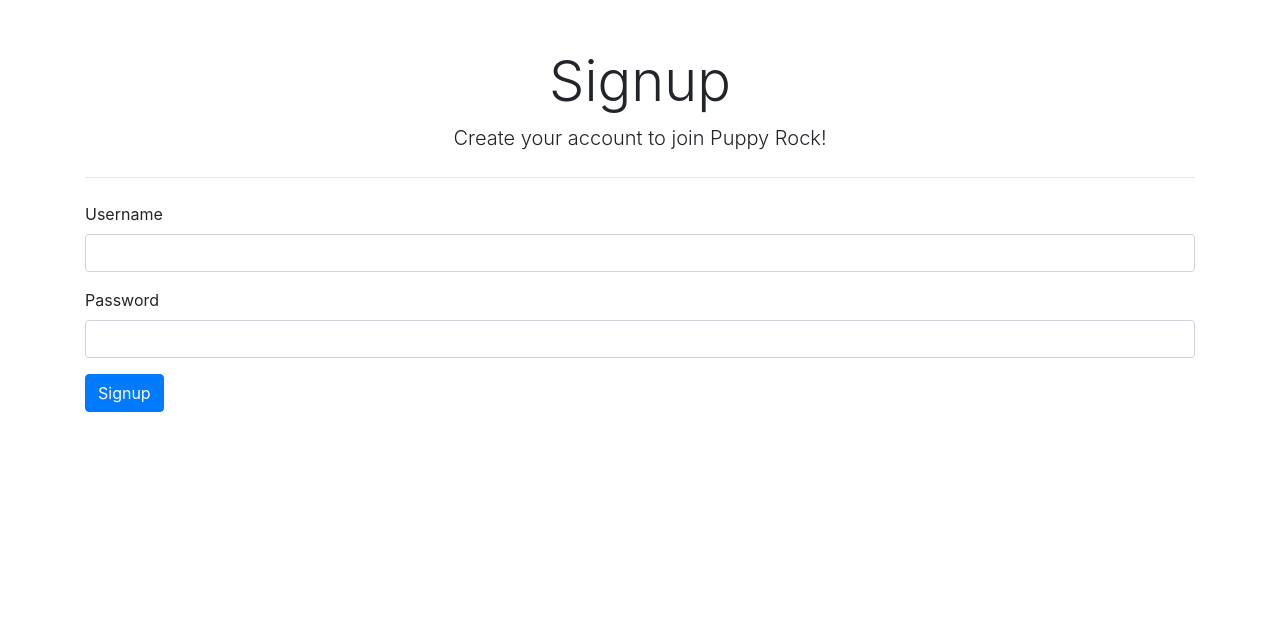
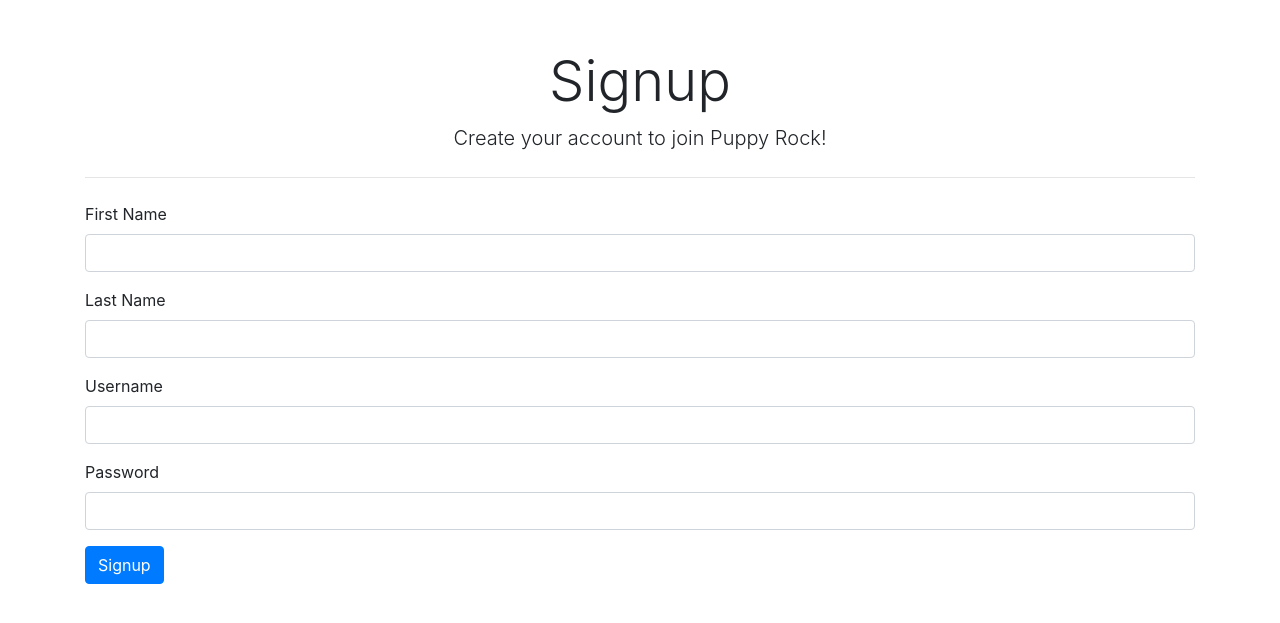
Before and after one commit to bhagyashree-reddy/flaskApp, a Flask app: page /signup in a window 1280 px wide. Shown: the part 56-679 px from the top of the page. Run offline with Flask 3, Linux system fonts and the light colour scheme; some libraries are stand-ins or nearby versions.

Commit message:
few changes

```diff
--- a/app.py
+++ b/app.py
@@ -1,4 +1,4 @@
-from flask import Flask,render_template,request # type: ignore
+from flask import Flask, render_template, request, redirect, url_for  # type: ignore
 
 app = Flask(__name__)
 
@@ -6,20 +6,30 @@ app = Flask(__name__)
 def index():
     return render_template("index.html")
 
+@app.route('/signup', methods=['GET', 'POST'])
+def signup():
+    if request.method == 'POST':
+        # Get data from form submission
+        fname = request.form.get('fname')
+        lname = request.form.get('lname')
 
-@app.route('/signup')
-def signup():
+        # Redirect to the thankyou page with the form data as URL parameters
+        return redirect(url_for('thankyou', fname=fname, lname=lname))
+
+    # If it's a GET request, just render the signup page
     return render_template("signup.html")
 
 @app.route('/thankyou')
 def thankyou():
-    fname=request.args.get('fname')
-    lname=request.args.get('lname')
-    return render_template("thankyou.html",fname=fname,lname=lname)
+    # Get URL parameters
+    fname = request.args.get('fname')
+    lname = request.args.get('lname')
+    return render_template("thankyou.html", fname=fname, lname=lname)
 
 @app.errorhandler(404)
 def page_not_found(e):
-    return render_template('404.html')
+    # Return the 404 template with a 404 status code
+    return render_template('404.html'), 404
 
 if __name__ == '__main__':
-    app.run(debug=True,host='0.0.0.0',port=5000)
+    app.run(debug=True, host='0.0.0.0', port=5000)
--- a/templates/signup.html
+++ b/templates/signup.html
@@ -6,7 +6,15 @@
     <p class="lead text-center">Create your account to join Puppy Rock!</p>
     <hr class="my-4">
 
-     <form action="{{ url_for('thankyou') }}" method="post">
+    <form action="{{ url_for('signup') }}" method="POST">
+        <div class="form-group">
+            <label for="fname">First Name</label>
+            <input type="text" class="form-control" id="fname" name="fname" required>
+        </div>
+        <div class="form-group">
+            <label for="lname">Last Name</label>
+            <input type="text" class="form-control" id="lname" name="lname" required>
+        </div>
         <div class="form-group">
             <label for="username">Username</label>
             <input type="text" class="form-control" id="username" name="username" required>
--- a/templates/thankyou.html
+++ b/templates/thankyou.html
@@ -2,7 +2,7 @@
 
 {% block content %}
 <div class="jumbotron">
-    <p>Thank you {{fname}} {{lname}} </p>
+    <h1 class="display-4">Thank You!</h1>
+    <p class="lead">Thank you, {{ fname }} {{ lname }}, for signing up!</p>
 </div>
-
 {% endblock %}
```
Lines whose indentation alone changed are shown as unchanged.
